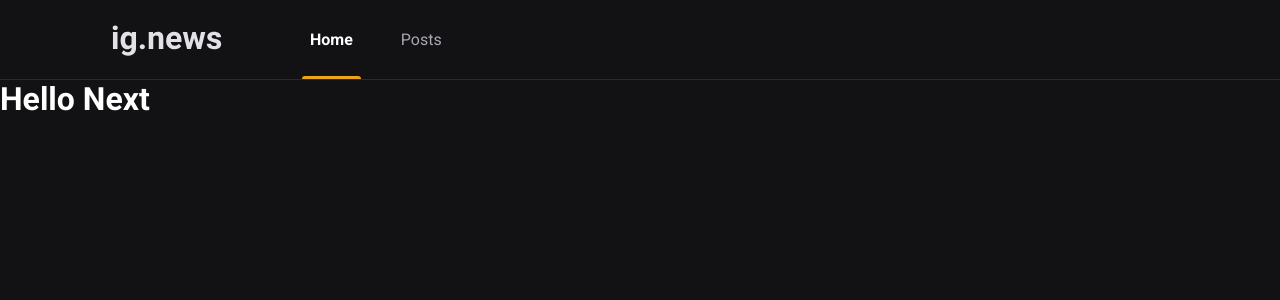
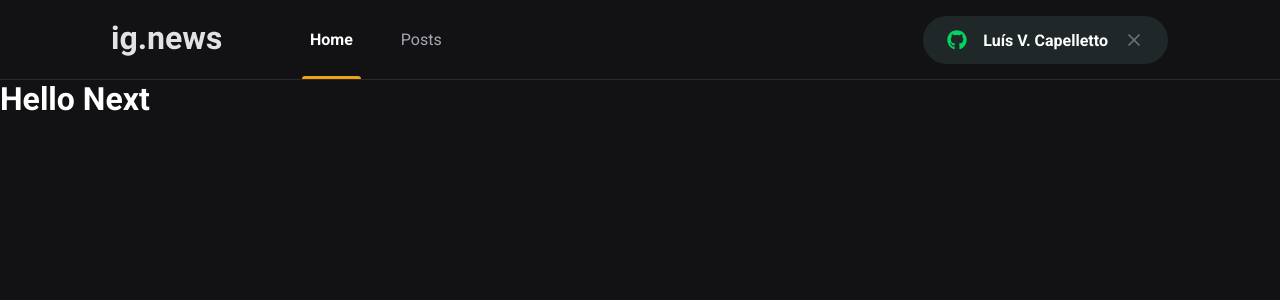
Before and after one commit to capelaum/ignews, a Next.js app: page / in a window 1280 px wide. Shown: the top 300 px of the page. Built offline with nearby package versions, Linux system fonts and the light colour scheme.

Commit message:
Header + SignInButton done

```diff
--- a/package.json
+++ b/package.json
@@ -11,6 +11,7 @@
     "next": "10.2.2",
     "react": "17.0.2",
     "react-dom": "17.0.2",
+    "react-icons": "^4.2.0",
     "sass": "^1.34.0"
   },
   "devDependencies": {
--- a/src/components/Header.tsx
+++ b/src/components/Header/index.tsx
@@ -1,3 +1,4 @@
+import { SignInButton } from "../SignInButton";
 import styles from "./styles.module.scss";
 
 export function Header() {
@@ -9,6 +10,8 @@
           <a className={styles.active} href="">Home</a>
           <a href="">Posts</a>
         </nav>
+
+        <SignInButton />
       </div>
     </header>
   );
--- a/src/components/styles.module.scss
+++ b/src/components/Header/styles.module.scss
@@ -50,4 +50,8 @@
       }
     }
   }
+
+  button {
+    margin-left: auto;
+  }
 }
--- /dev/null
+++ b/src/components/SignInButton/index.tsx
@@ -0,0 +1,21 @@
+import { FaGithub } from "react-icons/fa";
+import { FiX } from "react-icons/fi";
+
+import styles from "./styles.module.scss";
+
+export function SignInButton() {
+  const isUserLoggedIn = true;
+
+  return isUserLoggedIn ? (
+    <button type="button" className={styles.signInButton}>
+      <FaGithub color="#04d361" />
+      Luís V. Capelletto
+      <FiX color="#737380" className={styles.closeIcon} />
+    </button>
+  ) : (
+    <button type="button" className={styles.signInButton}>
+      <FaGithub color="#eba417" />
+      Sign in with Github
+    </button>
+  );
+}
--- /dev/null
+++ b/src/components/SignInButton/styles.module.scss
@@ -0,0 +1,33 @@
+.signInButton {
+  height: 3rem;
+  border-radius: 3rem;
+  background: var(--gray-850);
+  border: 0;
+  padding: 0 1.5rem;
+
+  display: flex;
+  align-items:  center;
+  justify-content: center;
+
+  color: var(--white);
+  font-weight: bold;
+
+  transition: 0.2s;
+
+  &:hover {
+    filter: brightness(0.8);
+  }
+
+  svg {
+    width: 20px;
+    height: 20px;
+  }
+
+  svg:first-child {
+    margin-right:  1rem;
+  }
+
+  svg.closeIcon {
+    margin-left: 1rem;
+  }
+}
--- a/src/styles/global.scss
+++ b/src/styles/global.scss
@@ -10,6 +10,7 @@
   --gray-100: #e1e1e6;
   --gray-300: #a8a8b3;
   --gray-800: #29292e;
+  --gray-850: #1f2729;
   --gray-900: #121214;
 
   --cyan-500: #61d1fb;
```
Also changed, not shown: 1 other file (tests, documents, lock files or other folders).
